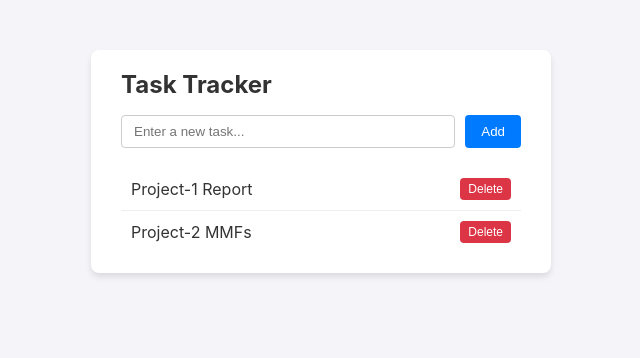
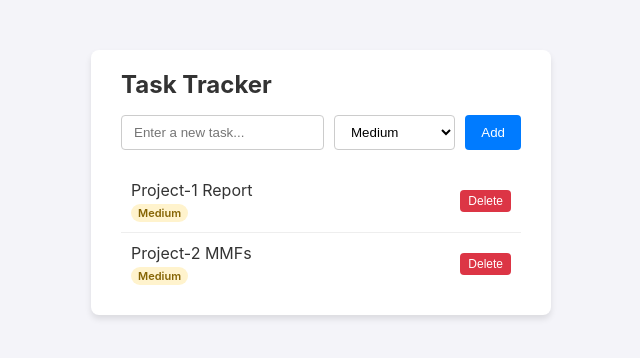
Before and after one commit to gdawerty/CS3300_TA_WORKSHOP, a Flask app: page / in a window 1280 px wide. Shown: the top 358 px of the page, without its empty margins (319-959 px from the left). Run offline with Flask 3, Linux system fonts and the light colour scheme.

Commit message:
Implement feature for issue #1

```diff
--- a/app.py
+++ b/app.py
@@ -1,6 +1,8 @@
 from flask import Flask, render_template, request, jsonify
 
 app = Flask(__name__)
+
+PRIORITIES = ("Low", "Medium", "High")
 
 tasks = [
     {"id": 1, "title": "Project-1 Report"},
@@ -8,36 +10,54 @@ tasks = [
 ]
 next_id = 3
 
+
 @app.route('/')
 def index():
+    """Render the task tracker page."""
     return render_template('index.html')
+
 
 @app.route('/api/tasks', methods=['GET'])
 def get_tasks():
+    """Return all tasks, applying the default priority when needed."""
+    for task in tasks:
+        task.setdefault('priority', 'Medium')
     return jsonify(tasks)
+
 
 @app.route('/api/tasks', methods=['POST'])
 def add_task():
+    """Create and return a task with a validated priority."""
     global next_id
-    data = request.get_json()
+    data = request.get_json(silent=True)
 
     if not data or not data.get('title'):
         return jsonify({"error": "Title is required"}), 400
 
+    priority = data.get('priority') or 'Medium'
+    if priority not in PRIORITIES:
+        return jsonify({
+            "error": "Priority must be Low, Medium, or High"
+        }), 400
+
     new_task = {
         "id": next_id,
-        "title": data['title']
+        "title": data['title'],
+        "priority": priority
     }
     tasks.append(new_task)
     next_id += 1
 
     return jsonify(new_task), 201
 
+
 @app.route('/api/tasks/<int:task_id>', methods=['DELETE'])
 def delete_task(task_id):
+    """Delete the task matching the supplied task ID."""
     global tasks
-    tasks = [t for t in tasks if t['id'] != task_id]
+    tasks = [task for task in tasks if task['id'] != task_id]
     return jsonify({"result": "success"}), 200
+
 
 if __name__ == '__main__':
     app.run(debug=True, port=5000)
--- a/static/app.js
+++ b/static/app.js
@@ -8,16 +8,31 @@ async function fetchTasks() {
 
     tasks.forEach(task => {
         const li = document.createElement('li');
-        li.innerHTML = `
-            <span>${task.title}</span>
-            <button class="delete-btn" onclick="deleteTask(${task.id})">Delete</button>
-        `;
+        const taskDetails = document.createElement('div');
+        const title = document.createElement('span');
+        const priority = document.createElement('span');
+        const deleteButton = document.createElement('button');
+
+        title.textContent = task.title;
+        priority.textContent = task.priority || 'Medium';
+        priority.className = 'priority priority-' +
+            priority.textContent.toLowerCase();
+        deleteButton.textContent = 'Delete';
+        deleteButton.className = 'delete-btn';
+        deleteButton.addEventListener('click', () => deleteTask(task.id));
+
+        taskDetails.className = 'task-details';
+        taskDetails.appendChild(title);
+        taskDetails.appendChild(priority);
+        li.appendChild(taskDetails);
+        li.appendChild(deleteButton);
         taskList.appendChild(li);
     });
 }
 
 async function addTask() {
     const titleInput = document.getElementById('task-title');
+    const priorityInput = document.getElementById('task-priority');
     const title = titleInput.value.trim();
 
     if (!title) return;
@@ -25,10 +40,14 @@ async function addTask() {
     await fetch('/api/tasks', {
         method: 'POST',
         headers: { 'Content-Type': 'application/json' },
-        body: JSON.stringify({ title })
+        body: JSON.stringify({
+            title,
+            priority: priorityInput.value
+        })
     });
 
     titleInput.value = '';
+    priorityInput.value = 'Medium';
     fetchTasks();
 }
 
--- a/static/style.css
+++ b/static/style.css
@@ -1,5 +1,6 @@
 body {
-    font-family: -apple-system, BlinkMacSystemFont, "Segoe UI", Roboto, Helvetica, Arial, sans-serif;
+    font-family: -apple-system, BlinkMacSystemFont, "Segoe UI", Roboto,
+        Helvetica, Arial, sans-serif;
     background-color: #f4f4f9;
     color: #333;
     display: flex;
@@ -12,7 +13,7 @@ body {
     background: white;
     padding: 20px 30px;
     border-radius: 8px;
-    box-shadow: 0 4px 6px rgba(0,0,0,0.1);
+    box-shadow: 0 4px 6px rgba(0, 0, 0, 0.1);
     width: 100%;
     max-width: 400px;
 }
@@ -28,11 +29,13 @@ h1 {
     margin-bottom: 20px;
 }
 
-input[type="text"] {
+input[type="text"],
+select {
     flex: 1;
     padding: 8px 12px;
     border: 1px solid #ccc;
     border-radius: 4px;
+    background-color: white;
 }
 
 button {
@@ -60,10 +63,41 @@ li {
     align-items: center;
     padding: 10px;
     border-bottom: 1px solid #eee;
+    gap: 10px;
 }
 
 li:last-child {
     border-bottom: none;
+}
+
+.task-details {
+    display: flex;
+    flex-direction: column;
+    gap: 4px;
+    min-width: 0;
+}
+
+.priority {
+    width: fit-content;
+    padding: 2px 7px;
+    border-radius: 10px;
+    font-size: 11px;
+    font-weight: 600;
+}
+
+.priority-low {
+    background-color: #d4edda;
+    color: #155724;
+}
+
+.priority-medium {
+    background-color: #fff3cd;
+    color: #856404;
+}
+
+.priority-high {
+    background-color: #f8d7da;
+    color: #721c24;
 }
 
 .delete-btn {
--- a/templates/index.html
+++ b/templates/index.html
@@ -12,6 +12,11 @@
 
         <div class="task-input">
             <input type="text" id="task-title" placeholder="Enter a new task...">
+            <select id="task-priority" aria-label="Task priority">
+                <option value="Low">Low</option>
+                <option value="Medium" selected>Medium</option>
+                <option value="High">High</option>
+            </select>
             <button onclick="addTask()">Add</button>
         </div>
 
```
Also changed, not shown: tests/test_app.py (+64 -1 lines).
